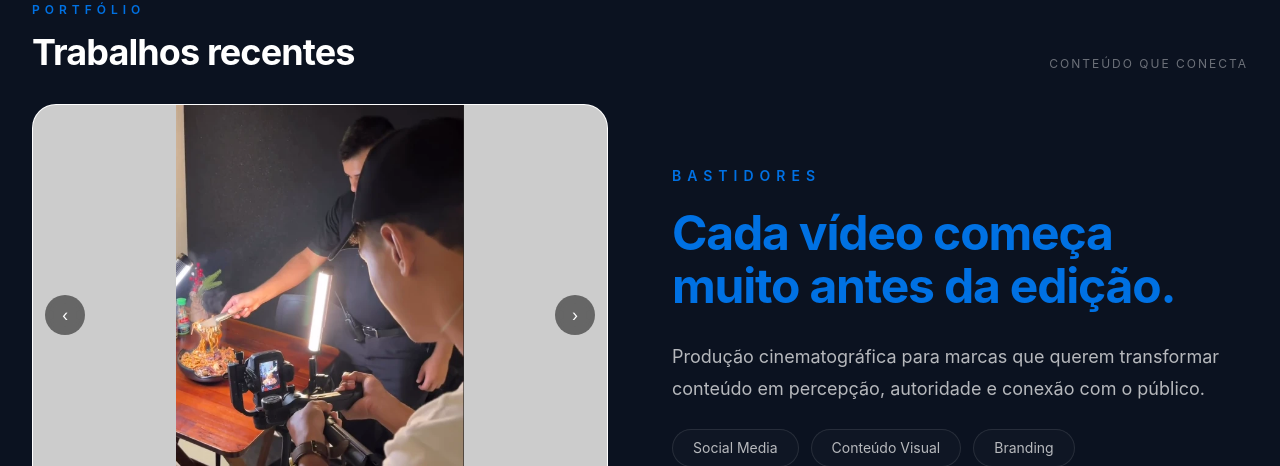
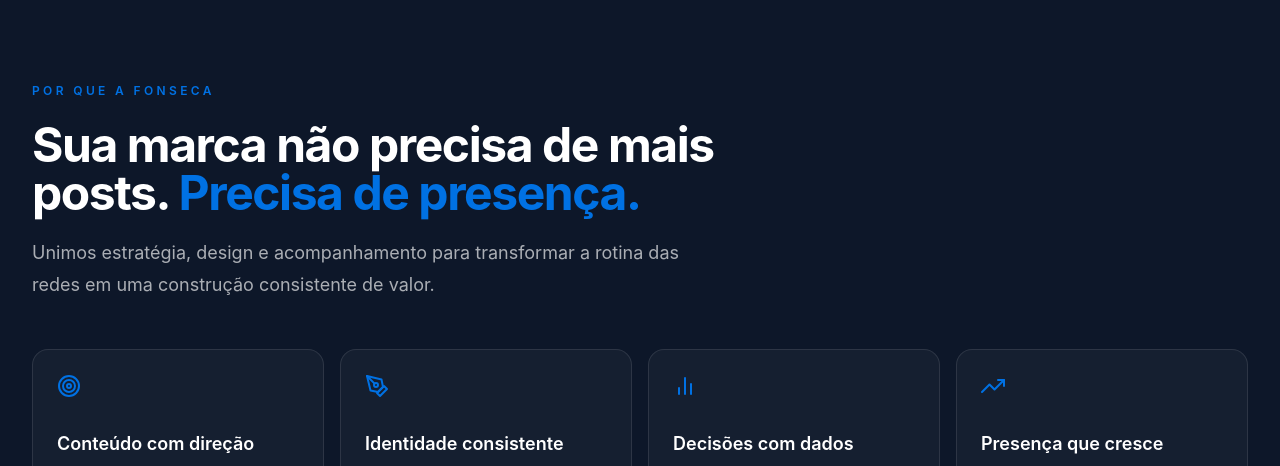
Before and after one commit to Guilhermefonseca2021/portfolio, a React (Vite) app in the folder frontend/: page /socialmedia in a window 1280 px wide. Shown: the part 2334-2800 px from the top of the page. Built offline with nearby package versions, Linux system fonts and the light colour scheme.

Commit message:
Evolve social media page into conversion landing

```diff
--- /dev/null
+++ b/frontend/src/components/media/SocialConversionSections.tsx
@@ -0,0 +1,42 @@
+import { useState } from "react";
+import { FiArrowUpRight, FiBarChart2, FiCheck, FiCompass, FiLayers, FiPenTool, FiShield, FiTarget, FiTrendingUp } from "react-icons/fi";
+import MotionReveal from "./MotionReveal";
+
+const benefits = [
+  [FiTarget, "Conteúdo com direção", "Cada peça nasce de um objetivo: posicionar, conectar ou gerar oportunidade."],
+  [FiPenTool, "Identidade consistente", "Uma linguagem visual reconhecível em todos os pontos de contato da marca."],
+  [FiBarChart2, "Decisões com dados", "Acompanhamento de métricas para ajustar a estratégia com clareza."],
+  [FiTrendingUp, "Presença que cresce", "Mais organização, autoridade e consistência para sua marca aparecer melhor."],
+] as const;
+
+const steps = ["Diagnóstico", "Estratégia", "Planejamento", "Produção", "Publicação", "Análise"];
+const included = ["Planejamento editorial", "Calendário de conteúdo", "Criação de artes e vídeos", "Legendas e direcionamento", "Publicação organizada", "Relatórios e ajustes"];
+const faqs = [
+  ["Vocês criam as artes e os vídeos?", "Sim. O escopo é definido no diagnóstico e pode incluir peças estáticas, vídeos e direcionamento visual."],
+  ["Preciso fornecer as imagens?", "Você pode enviar materiais da marca, mas também orientamos a produção e organização dos recursos necessários."],
+  ["Vocês publicam o conteúdo?", "Sim, quando essa etapa fizer parte do escopo contratado. Tudo é alinhado no planejamento."],
+  ["Como começo?", "Preencha o formulário de contato ao final da página. A Fonseca entende o cenário e prepara uma proposta personalizada."],
+];
+
+function SectionLabel({ children }: { children: string }) {
+  return <span className="text-xs font-semibold uppercase tracking-[0.28em] text-primary">{children}</span>;
+}
+
+export default function SocialConversionSections() {
+  const [openFaq, setOpenFaq] = useState<number | null>(null);
+  return (
+    <>
+      <section className="relative overflow-hidden border-y border-white/10 bg-[#0d1729] py-20 sm:py-28">
+        <div className="mx-auto max-w-7xl px-6 sm:px-8">
+          <MotionReveal className="max-w-3xl"><SectionLabel>Por que a Fonseca</SectionLabel><h2 className="mt-5 text-3xl font-bold tracking-[-0.03em] text-white sm:text-5xl">Sua marca não precisa de mais posts. <span className="text-primary">Precisa de presença.</span></h2><p className="mt-5 max-w-2xl text-lg leading-8 text-white/65">Unimos estratégia, design e acompanhamento para transformar a rotina das redes em uma construção consistente de valor.</p></MotionReveal>
+          <div className="mt-12 grid gap-4 sm:grid-cols-2 lg:grid-cols-4">{benefits.map(([Icon, title, description], index) => <MotionReveal key={title} delay={index * 0.06}><article className="group h-full rounded-2xl border border-white/10 bg-white/[.035] p-6 transition duration-300 hover:-translate-y-1 hover:border-primary/50 hover:bg-primary/[.07]"><Icon className="size-6 text-primary" aria-hidden="true" /><h3 className="mt-8 text-lg font-semibold text-white">{title}</h3><p className="mt-3 text-sm leading-6 text-white/55">{description}</p></article></MotionReveal>)}</div>
+        </div>
+      </section>
+      <section className="relative overflow-hidden bg-[#0b1220] py-20 sm:py-28"><div className="mx-auto max-w-7xl px-6 sm:px-8"><MotionReveal><SectionLabel>Como funciona</SectionLabel><h2 className="mt-5 max-w-3xl text-3xl font-bold text-white sm:text-5xl">Um processo claro, do primeiro <span className="text-primary">insight ao resultado.</span></h2></MotionReveal><div className="relative mt-14 grid gap-5 sm:grid-cols-2 lg:grid-cols-6">{steps.map((step, index) => <MotionReveal key={step} delay={index * 0.05}><div className="relative rounded-2xl border border-white/10 bg-[#101d33] p-5"><span className="text-xs font-bold tracking-[0.2em] text-primary">0{index + 1}</span><h3 className="mt-8 text-base font-semibold text-white">{step}</h3>{index < steps.length - 1 && <span className="absolute right-[-21px] top-1/2 hidden h-px w-5 bg-primary/50 lg:block" />}</div></MotionReveal>)}</div></div></section>
+      <section className="border-y border-white/10 bg-[#0d1729] py-20 sm:py-28"><div className="mx-auto grid max-w-7xl gap-12 px-6 sm:px-8 lg:grid-cols-[.9fr_1.1fr] lg:items-start"><MotionReveal><SectionLabel>O que está incluso</SectionLabel><h2 className="mt-5 text-3xl font-bold text-white sm:text-5xl">Tudo organizado para sua marca <span className="text-primary">comunicar melhor.</span></h2><p className="mt-5 max-w-lg text-lg leading-8 text-white/60">Um serviço pensado para tirar o peso da operação e dar clareza para cada próximo passo.</p></MotionReveal><div className="grid gap-3 sm:grid-cols-2">{included.map((item) => <div key={item} className="flex items-center gap-3 rounded-xl border border-white/10 bg-white/[.035] p-4 text-sm text-white/80"><FiCheck className="size-5 shrink-0 text-primary" aria-hidden="true" />{item}</div>)}</div></div></section>
+      <section className="bg-[#0b1220] py-20 sm:py-28"><div className="mx-auto max-w-7xl px-6 sm:px-8"><MotionReveal><SectionLabel>Estratégia + design + dados</SectionLabel><h2 className="mt-5 max-w-3xl text-3xl font-bold text-white sm:text-5xl">Social media pensado como <span className="text-primary">produto de marca.</span></h2></MotionReveal><div className="mt-12 grid gap-4 md:grid-cols-3"><div className="rounded-2xl border border-primary/30 bg-primary/[.08] p-6"><FiCompass className="size-6 text-primary"/><h3 className="mt-8 text-xl font-semibold text-white">Posicionamento</h3><p className="mt-3 leading-7 text-white/60">Clareza sobre o que sua marca representa e para quem ela fala.</p></div><div className="rounded-2xl border border-white/10 bg-white/[.035] p-6"><FiLayers className="size-6 text-primary"/><h3 className="mt-8 text-xl font-semibold text-white">Sistema visual</h3><p className="mt-3 leading-7 text-white/60">Direção que mantém o conteúdo reconhecível, mesmo em diferentes formatos.</p></div><div className="rounded-2xl border border-white/10 bg-white/[.035] p-6"><FiShield className="size-6 text-primary"/><h3 className="mt-8 text-xl font-semibold text-white">Acompanhamento</h3><p className="mt-3 leading-7 text-white/60">Um processo transparente para revisar, aprender e evoluir continuamente.</p></div></div></div></section>
+      <section className="border-t border-white/10 bg-[#0d1729] py-20 sm:py-28"><div className="mx-auto grid max-w-7xl gap-12 px-6 sm:px-8 lg:grid-cols-[.8fr_1.2fr]"><MotionReveal><SectionLabel>Dúvidas frequentes</SectionLabel><h2 className="mt-5 text-3xl font-bold text-white sm:text-5xl">Antes de começar, <span className="text-primary">vamos deixar claro.</span></h2></MotionReveal><div className="space-y-3">{faqs.map(([question, answer], index) => <div key={question} className="rounded-2xl border border-white/10 bg-white/[.035]"><button type="button" onClick={() => setOpenFaq(openFaq === index ? null : index)} aria-expanded={openFaq === index} className="flex w-full items-center justify-between gap-6 p-5 text-left font-semibold text-white"><span>{question}</span><span className="text-2xl font-light text-primary">{openFaq === index ? "−" : "+"}</span></button>{openFaq === index && <p className="px-5 pb-5 leading-7 text-white/60">{answer}</p>}</div>)}</div></div></section>
+      <section className="relative overflow-hidden bg-primary py-16 text-primaryText sm:py-20"><div className="mx-auto flex max-w-7xl flex-col gap-8 px-6 sm:px-8 md:flex-row md:items-end md:justify-between"><div><SectionLabel>Pronto para avançar?</SectionLabel><h2 className="mt-4 max-w-2xl text-3xl font-bold tracking-tight sm:text-5xl">Sua marca já está nas redes. Agora dê estratégia a ela.</h2></div><a href="#contact" className="inline-flex shrink-0 items-center justify-center gap-2 rounded-full bg-[#0b1220] px-6 py-3 font-semibold text-white transition hover:bg-[#162541]">Solicitar orçamento <FiArrowUpRight aria-hidden="true" /></a></div></section>
+    </>
+  );
+}
--- a/frontend/src/pages/PortfolioSocialMedia.tsx
+++ b/frontend/src/pages/PortfolioSocialMedia.tsx
@@ -5,6 +5,7 @@ import Header from "../components/media/Header/Header";
 import Hero from "../components/media/Hero/Hero";
 import ProblemSection from "../components/media/ProblemSection/ProblemSection";
 import Services from "../components/media/Services/Services";
+import SocialConversionSections from "../components/media/SocialConversionSections";
 import PageSeo from "../components/seo/PageSeo";
 
 
@@ -34,6 +35,8 @@ export default function PortfolioSocialMedia() {
           <div className="relative space-y-0">
             <ProblemSection />
 
+            <SocialConversionSections />
+
             <Captures />
 
             <Services />
```
